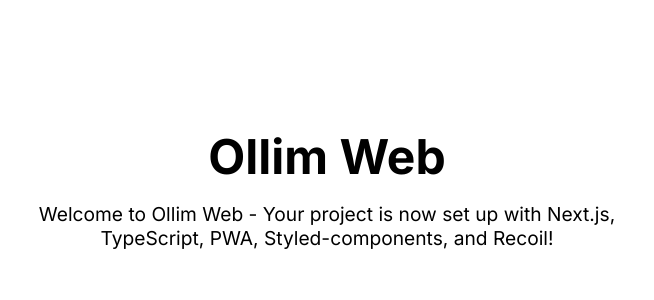
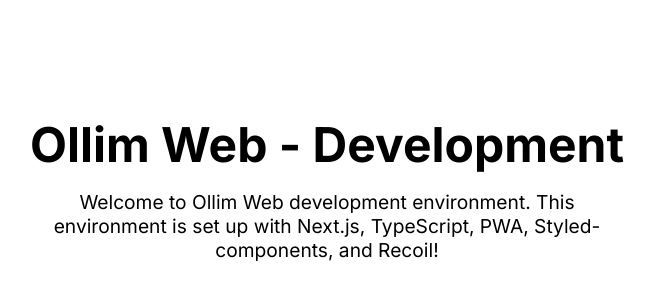
Before and after one commit to MIL-LO/ollim-web, a Next.js app: page / in a window 1280 px wide. Shown: the part 212-512 px from the top of the page, without its empty margins (313-967 px from the left). Built offline with nearby package versions, Linux system fonts and the light colour scheme.

Commit message:
build: dev 브랜치를 위한 세팅 문구 수정
- 페이지 제목을 개발 환경으로 업데이트합니다.환경을 설정합니다.

```diff
--- a/src/app/page.tsx
+++ b/src/app/page.tsx
@@ -5,9 +5,9 @@
 export default function Home() {
     return (
         <Main>
-            <Title>Ollim Web</Title>
+            <Title>Ollim Web - Development</Title>
             <Description>
-                Welcome to Ollim Web - Your project is now set up with Next.js, TypeScript, PWA, Styled-components, and Recoil!
+                Welcome to Ollim Web development environment. This environment is set up with Next.js, TypeScript, PWA, Styled-components, and Recoil!
             </Description>
         </Main>
     );
```
